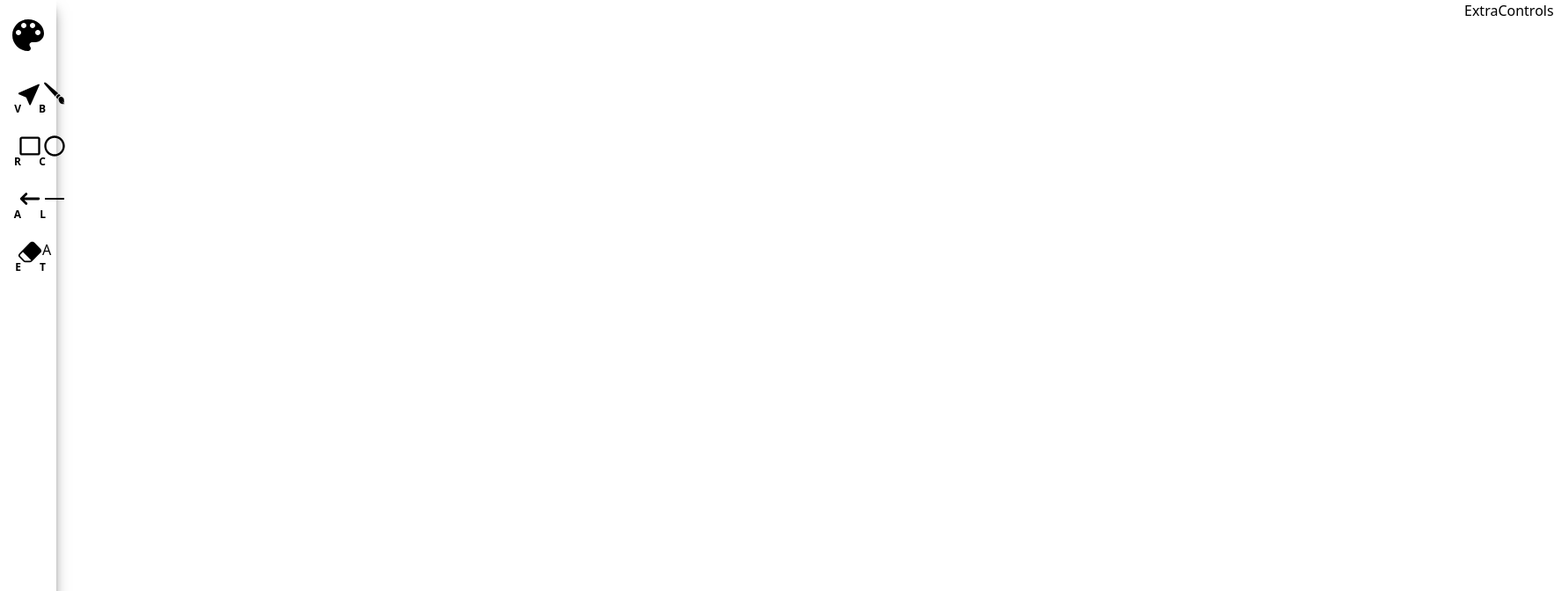
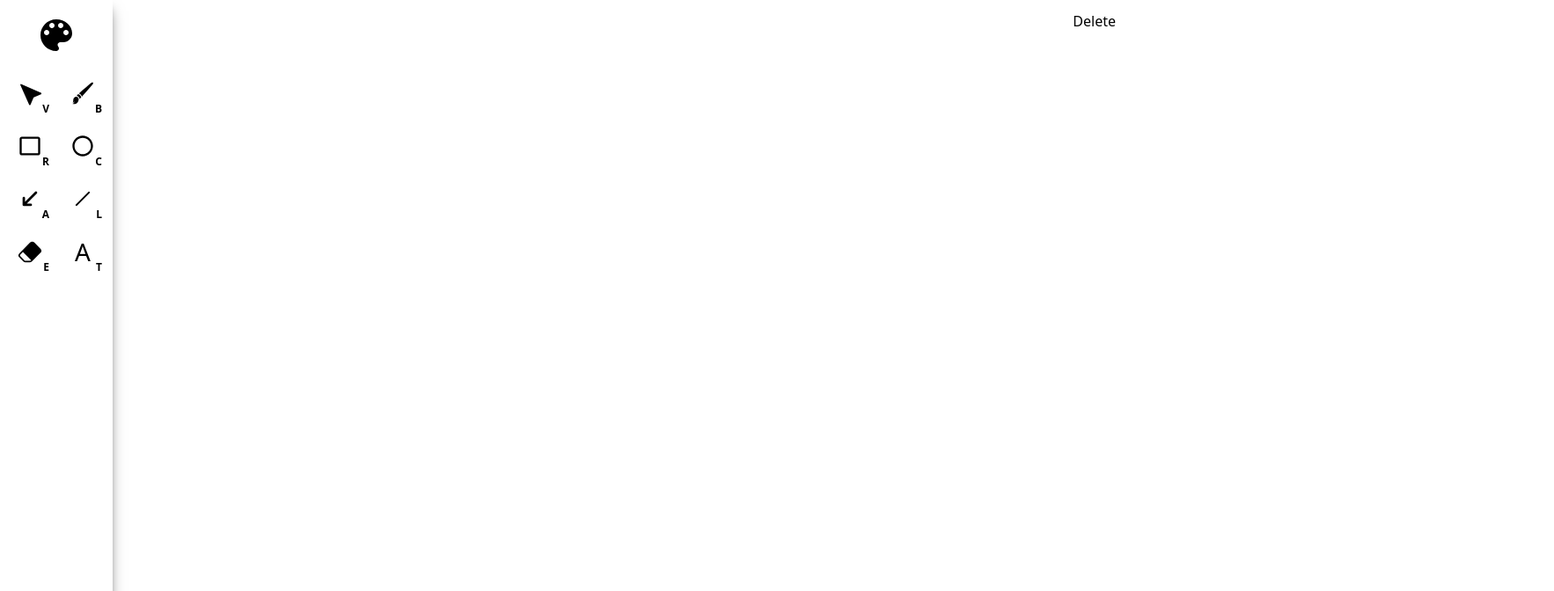
Before and after one commit to ky3ow/drawing-thingy, a Next.js app: page / in a window 1280 px wide. Shown: the top 672 px of the page at 88% size, 1766 px wide, since content can reach past the window. Built offline with nearby package versions, Linux system fonts and the light colour scheme.

Commit message:
a lot of progress with tool functionality

```diff
--- a/components/ExtraControls.tsx
+++ b/components/ExtraControls.tsx
@@ -1,7 +1,19 @@
-import React from 'react';
+import React, { RefObject } from 'react';
+import { Shape } from '../helper/tools';
+import ButtonBase from './base/ButtonBase';
 
-const ExtraControls = () => {
-  return <>ExtraControls</>;
+const ExtraControls = ({ clear }: { clear: () => void }) => {
+  return (
+    <>
+      <ButtonBase
+        onClick={() => {
+          clear();
+        }}
+      >
+        Delete
+      </ButtonBase>
+    </>
+  );
 };
 
 export default ExtraControls;
--- a/helper/tools.tsx
+++ b/helper/tools.tsx
@@ -1,10 +1,15 @@
-import { ReactNode } from 'react';
-import { BsFillCursorFill, BsFillEraserFill } from 'react-icons/bs';
+import { BsCartX, BsFillCursorFill, BsFillEraserFill } from 'react-icons/bs';
 import { GiPaintBrush } from 'react-icons/gi';
 import { BiCircle, BiRectangle } from 'react-icons/bi';
 import { HiArrowNarrowLeft } from 'react-icons/hi';
 import { AiOutlineLine } from 'react-icons/ai';
 import { sizes } from '../components/base/ButtonBase';
+import { isContext } from 'vm';
+
+type ToolControlProps = {
+  tool: ToolState;
+  setter: (tool: ToolState) => void;
+};
 
 type ToolState =
   | undefined
@@ -17,20 +22,29 @@ type ToolState =
   | 'eraser'
   | 'text';
 
+type Coords = {
+  x1: number;
+  x2: number;
+  y1: number;
+  y2: number;
+};
+
+type Shape = {
+  render: (context: CanvasRenderingContext2D, special?: boolean) => void;
+  specialRender?: boolean;
+} & Coords;
+
+type Renderer = (coords: Coords) => Shape;
+
 type tool = {
   title: ToolState;
-  icon: ReactNode;
+  icon: JSX.Element;
   hotkey?: string;
-  action: {
-    start: (canvas: CanvasRenderingContext2D, x: number, y: number) => void;
-    draw: (canvas: CanvasRenderingContext2D, x: number, y: number) => void;
-    end: (canvas: CanvasRenderingContext2D) => void;
-  };
+  action: Renderer | (() => void);
 };
 
-type ToolControlProps = {
-  tool: ToolState;
-  setter: (tool: ToolState) => void;
+const isShape = (e: Shape | void): e is Shape => {
+  return (e as Shape)?.render !== undefined;
 };
 
 const tools: readonly tool[] = [
@@ -38,48 +52,65 @@ const tools: readonly tool[] = [
     title: 'cursor',
     icon: <BsFillCursorFill size={sizes.md} className='-scale-x-100' />,
     hotkey: 'v',
-    action: {
-      start: () => {},
-      draw: () => {},
-      end: () => {},
-    },
+    action: {},
   },
   {
     title: 'brush',
     icon: <GiPaintBrush size={sizes.md} className='-scale-x-100' />,
     hotkey: 'b',
     action: {
-      start: (canvas, x, y) => {
-        canvas.beginPath();
-        canvas.moveTo(x, y);
-      },
-      draw: (canvas, x, y) => {
-        canvas.lineTo(x, y);
-        canvas.stroke();
-      },
-      end: (canvas) => {
-        canvas.closePath();
-      },
+      // start: (context, x, y) => {
+      //   context.beginPath();
+      //   context.moveTo(x, y);
+      // },
+      // run: (context, x, y) => {
+      //   context.lineTo(x, y);
+      //   context.stroke();
+      // },
     },
   },
   {
     title: 'rectangle',
     icon: <BiRectangle size={sizes.md} title='rectangle' />,
     hotkey: 'r',
-    action: {
-      start: () => {},
-      draw: () => {},
-      end: () => {},
+    action: ({ x1, x2, y1, y2 }) => {
+      return {
+        x1,
+        x2,
+        y1,
+        y2,
+        render(context) {
+          let width = x2 - x1;
+          let height = y2 - y1;
+          if (this.specialRender) {
+            height = height > 0 ? Math.abs(width) : -Math.abs(width);
+          }
+          context.strokeRect(x1, y1, width, height);
+        },
+      };
     },
   },
   {
     title: 'circle',
     icon: <BiCircle size={sizes.md} title='circle' />,
     hotkey: 'c',
-    action: {
-      start: () => {},
-      draw: () => {},
-      end: () => {},
+    action: ({ x1, x2, y1, y2 }) => {
+      return {
+        x1,
+        x2,
+        y1,
+        y2,
+        render(context) {
+          context.beginPath();
+          const x = (x1 + x2) / 2;
+          const y = (y1 + y2) / 2;
+          const rx = Math.abs(x1 - x2) / 2;
+          const ry = this.specialRender ? rx : Math.abs(y1 - y2) / 2;
+          context.ellipse(x, y, rx, ry, 0, 0, 2 * Math.PI);
+          context.stroke();
+          context.closePath();
+        },
+      };
     },
   },
   {
@@ -88,43 +119,85 @@ const tools: readonly tool[] = [
       <HiArrowNarrowLeft size={sizes.md} title='Arrow' className='-rotate-45' />
     ),
     hotkey: 'a',
-    action: {
-      start: () => {},
-      draw: () => {},
-      end: () => {},
+    action: ({ x1, x2, y1, y2 }) => {
+      return {
+        x1,
+        x2,
+        y1,
+        y2,
+        render(context) {
+          const coords = !this.specialRender
+            ? { x: x2, y: y2 }
+            : Math.abs(x2 - x1) > Math.abs(y2 - y1)
+            ? { x: x2, y: y1 }
+            : { x: x1, y: y2 };
+          context.beginPath();
+          context.moveTo(x1, y1);
+          const { x, y } = coords;
+          context.lineTo(x, y);
+          context.stroke();
+
+          const headLen = Math.min(
+            Math.sqrt((x - x1) ** 2 + (y - y1) ** 2) * 0.3,
+            60
+          );
+          const angle = Math.atan2(y - y1, x - x1);
+
+          context.beginPath();
+          context.moveTo(
+            x - headLen * Math.cos(angle - Math.PI / 6),
+            y - headLen * Math.sin(angle - Math.PI / 6)
+          );
+          context.lineTo(x, y);
+          context.lineTo(
+            x - headLen * Math.cos(angle + Math.PI / 6),
+            y - headLen * Math.sin(angle + Math.PI / 6)
+          );
+          context.stroke();
+          context.closePath();
+        },
+      };
     },
   },
   {
     title: 'line',
     icon: <AiOutlineLine size={sizes.md} title='Line' className='-rotate-45' />,
     hotkey: 'l',
-    action: {
-      start: () => {},
-      draw: () => {},
-      end: () => {},
+    action: ({ x1, x2, y1, y2 }) => {
+      return {
+        x1,
+        x2,
+        y1,
+        y2,
+        render(context) {
+          const coords = !this.specialRender
+            ? { x: x2, y: y2 }
+            : Math.abs(x2 - x1) > Math.abs(y2 - y1)
+            ? { x: x2, y: y1 }
+            : { x: x1, y: y2 };
+          context.beginPath();
+          context.moveTo(x1, y1);
+          const { x, y } = coords;
+          context.lineTo(x, y);
+          context.stroke();
+          context.closePath();
+        },
+      };
     },
   },
   {
     title: 'eraser',
     icon: <BsFillEraserFill size={sizes.md} title='Eraser' />,
     hotkey: 'e',
-    action: {
-      start: () => {},
-      draw: () => {},
-      end: () => {},
-    },
+    action: {},
   },
   {
     title: 'text',
     icon: <div className='text-[1.75rem] leading-7'>A</div>,
     hotkey: 't',
-    action: {
-      start: () => {},
-      draw: () => {},
-      end: () => {},
-    },
+    action: {},
   },
 ];
 
-export type { tool, ToolState, ToolControlProps };
-export { tools };
+export type { tool, ToolState, ToolControlProps, Shape };
+export { tools, isShape };
--- a/pages/index.tsx
+++ b/pages/index.tsx
@@ -1,14 +1,15 @@
 import type { NextPage } from 'next';
 import Head from 'next/head';
-import { MouseEvent, useMemo, useEffect, useRef, useState } from 'react';
+import { MouseEvent, useEffect, useMemo, useRef, useState } from 'react';
 import Controls from '../components/Controls';
 import ExtraControls from '../components/ExtraControls';
 import Logo from '../components/Logo';
-import { tools, ToolState } from '../helper/tools';
+import { isShape, Shape, tools, ToolState } from '../helper/tools';
 
 const Home: NextPage = () => {
   const [activeTool, setTool] = useState<ToolState>();
   const [drawing, setDrawing] = useState(false);
+  const [elements, setElements] = useState<Shape[]>([]);
 
   const action = useMemo(() => {
     return tools.find((tool) => tool.title === activeTool)?.action;
@@ -16,40 +17,82 @@ const Home: NextPage = () => {
 
   const canvasRef = useRef<HTMLCanvasElement>(null);
   const ctxRef = useRef<CanvasRenderingContext2D | null>(null);
+  const [special, setSpecial] = useState(false);
 
   useEffect(() => {
     const canvas = canvasRef.current;
-    if (!canvas) return;
-    canvas.style.width = `${canvas.clientWidth}px`;
-    canvas.style.height = `${canvas.clientHeight}px`;
-    canvas.width = canvas.clientWidth * 2;
-    canvas.height = canvas.clientHeight * 2;
+    const container = canvas?.parentElement;
+    const ctx = canvas?.getContext('2d');
+    if (!canvas || !container || !ctx) return;
 
-    const ctx = canvas.getContext('2d');
-    if (!ctx) return;
-    ctx.scale(2, 2);
+    canvas.width = container.clientWidth;
+    canvas.height = container.clientHeight;
+    canvas.style.width = `${container.clientWidth}px`;
+    canvas.style.height = '100vh';
+
     ctx.strokeStyle = '#fff';
     ctx.lineWidth = 5;
-    ctxRef.current = canvas.getContext('2d');
+    ctx.lineCap = 'round';
+    ctxRef.current = ctx;
+
+    window.addEventListener('keydown', (event) => {
+      if (event.key === 'Shift') {
+        setSpecial(true);
+      }
+    });
+    window.addEventListener('keyup', (event) => {
+      if (event.key === 'Shift') {
+        setSpecial(false);
+      }
+    });
   }, []);
 
+  useEffect(() => {
+    const ctx = ctxRef.current;
+    if (!ctx) return;
+    ctx.clearRect(0, 0, ctx.canvas.width, ctx.canvas.height);
+
+    elements.forEach((el) => {
+      el.render(ctx);
+    });
+  }, [elements]);
+
   const start = (event: MouseEvent<HTMLCanvasElement>) => {
+    if (!action) return;
     const { offsetX, offsetY } = event.nativeEvent;
-    if (!ctxRef.current || !action) return;
 
-    action.start(ctxRef.current, offsetX, offsetY);
+    const element = action({
+      x1: offsetX,
+      y1: offsetY,
+      x2: offsetX,
+      y2: offsetY,
+    });
+    if (isShape(element)) {
+      element.specialRender = special;
+      setElements([...elements, element]);
+    }
     setDrawing(true);
   };
   const draw = (event: MouseEvent<HTMLCanvasElement>) => {
+    if (!drawing || !action) return;
     const { offsetX, offsetY } = event.nativeEvent;
-    if (!ctxRef.current || !action || !drawing) return;
 
-    action.draw(ctxRef.current, offsetX, offsetY);
+    const idx = elements.length - 1;
+    const { x1, y1 } = elements[idx];
+    const element = action({
+      x1,
+      y1,
+      x2: offsetX,
+      y2: offsetY,
+    });
+    if (isShape(element)) {
+      element.specialRender = special;
+      const newElements = [...elements];
+      newElements[idx] = element;
+      setElements(newElements);
+    }
   };
-  const end = (event: MouseEvent<HTMLCanvasElement>) => {
-    if (!ctxRef.current || !action) return;
-
-    action.end(ctxRef.current);
+  const end = () => {
     setDrawing(false);
   };
 
@@ -61,24 +104,36 @@ const Home: NextPage = () => {
         <link rel='icon' href='/favicon.ico' />
       </Head>
       <main className='flex min-h-screen transition-colors duration-500 dark:bg-zinc-900'>
-        <aside className='flex flex-col items-center gap-4 p-2 py-4 shadow-lg shadow-black/50 dark:bg-zinc-800/75 dark:shadow-transparent'>
+        <aside className='flex min-w-max  flex-col items-center gap-4 p-2 py-4 shadow-lg shadow-black/50 dark:bg-zinc-800/75 dark:shadow-transparent'>
           <a href='https://github.com/volodymyr-havryliuk165' target='blank'>
             <Logo className=' hover:text-rose-600' />
           </a>
           <Controls tool={activeTool} setter={setTool} />
         </aside>
-        <div className='flex grow'>
+        <div className='flex grow overflow-x-auto'>
           <canvas
             ref={canvasRef}
             onMouseDown={start}
             onMouseMove={draw}
             onMouseUp={end}
+            className='cursor-crosshair'
           />
         </div>
-        <aside>
-          <ExtraControls />
+        <aside className='min-w-max dark:bg-zinc-800/75'>
+          <ExtraControls
+            clear={() => {
+              ctxRef.current?.clearRect(
+                0,
+                0,
+                ctxRef.current.canvas.width,
+                ctxRef.current.canvas.height
+              );
+              setElements([]);
+            }}
+          />
         </aside>
       </main>
+      {/* <div className='hidden -rotate-45 -scale-x-100 text-[1.75rem] leading-7'></div> */}
     </div>
   );
 };
```
